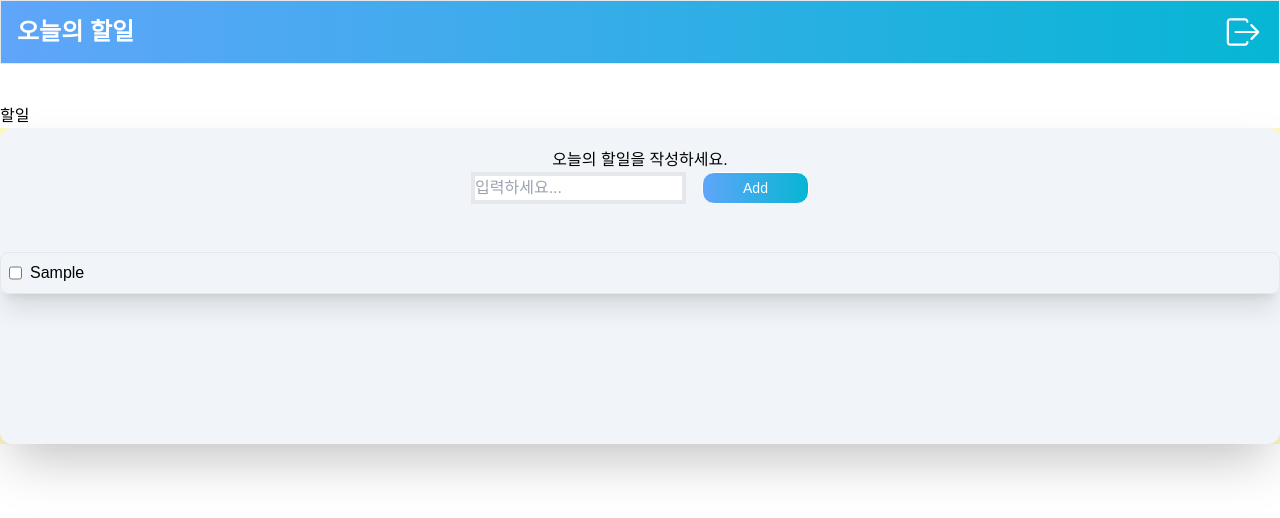
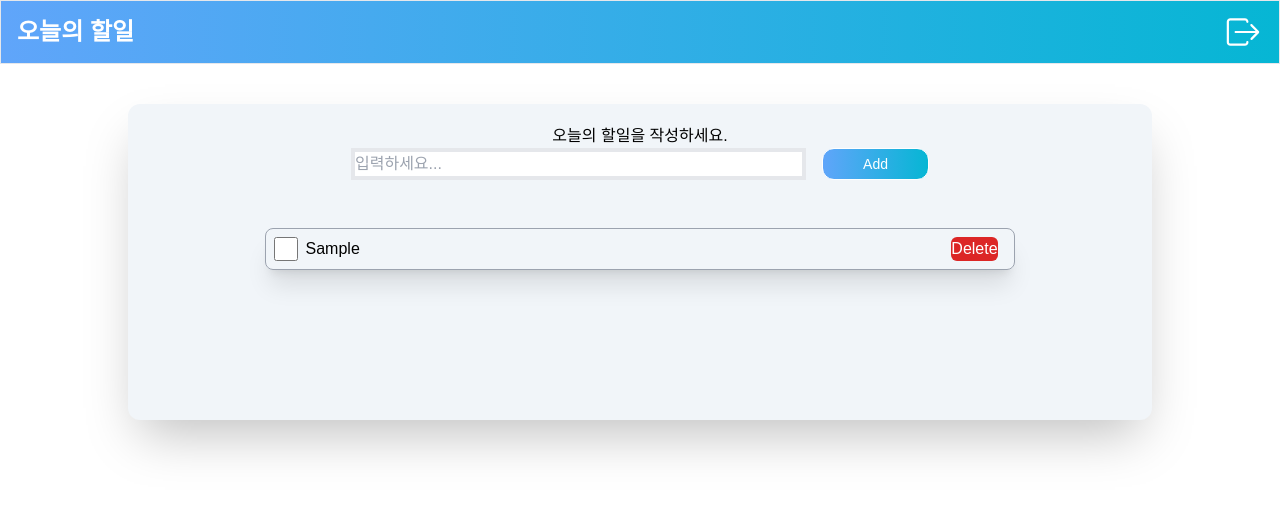
Before and after one commit to alexjungdev/Todays-To-Do-Public, a Next.js app: page / in a window 1280 px wide. Both pictures are taken after typing "Sample" into the empty fields and a click on the button "Add". Shown: the top 518 px of the page. Built offline with nearby package versions, Linux system fonts and the light colour scheme; a web font is replaced by a local one.

Commit message:
feat: to-do items 드래그& 삭제 버튼 추가

```diff
--- a/app/layout.tsx
+++ b/app/layout.tsx
@@ -1,6 +1,7 @@
 import type { Metadata } from "next";
-import { Poor_Story} from "next/font/google";
+import { Poor_Story } from "next/font/google";
 import Header from "../components/header";
+import { DragDropContext } from "react-beautiful-dnd";
 import "../globals.css";
 
 const inter = Poor_Story({
@@ -22,7 +23,7 @@ export default function RootLayout({
     <html lang="en">
       <body className={inter.className}>
         <Header />
-        {children}
+          {children}
       </body>
     </html>
   );
--- a/app/page.tsx
+++ b/app/page.tsx
@@ -1,7 +1,9 @@
 "use client"
 
 import Image from "next/image";
+import { list } from "postcss";
 import { useEffect, useState } from "react";
+import { DragDropContext, Draggable, DropResult, Droppable } from "react-beautiful-dnd";
 
 interface TodoList {
   date: string;
@@ -33,6 +35,15 @@ export default function Home() {
     }
   }
 
+  const DeleteTodo = (id: string) => {
+    //filter을 통해 returns a new array with only elements that pass a given condition 충족 가능
+    const newToDos = todos.filter((todo) => {
+      //선택된 id가 아닌 것들만 전부 return 시키자
+      return todo.id !== id;
+    })
+    setTodos(newToDos);
+  }
+
   const ToggleCheck = (id: string) => {
     const newTodos = todos.map((todo) => {
       if (todo.id === id) {
@@ -45,14 +56,33 @@ export default function Home() {
     setTodos(newTodos);
   }
 
+  const onDragEnd = (result:DropResult) =>
+  {
+    //console.log("res", result)
+
+    const sourceOrderNo = result.source.index;
+    const destinationOrderNo = result.destination?.index;
+
+    if (destinationOrderNo !== undefined) {
+      setTodos((prevTodos) => {
+        const updatedTodos = [...prevTodos];
+        const [draggedTodo] = updatedTodos.splice(sourceOrderNo, 1);
+        updatedTodos.splice(destinationOrderNo, 0, draggedTodo);
+        return updatedTodos;
+      });
+    }
+
+  };
+
+
   return (
+    <DragDropContext onDragEnd={onDragEnd}>
       <main className="w-screen">
-      <text className="text">할일</text>
-      <div className="flex flex-row justify-center bg-yellow-100">
+        <div className="flex flex-row justify-center">
           <div className="grid-container">
-          <div className="flex flex-col items-center justify-center mt-5">
+            <div className="flex flex-col items-center justify-center mt-5 w-2/3">
               <text className="text">오늘의 할일을 작성하세요.</text>
-            <div className="flex flex-row justify-center">
+              <div className="flex flex-row w-full justify-center">
                 <input
                   className="input"
                   placeholder="입력하세요..."
@@ -67,26 +97,53 @@ export default function Home() {
                 </button>
               </div>
             </div>
-          <div className="mt-8 flex flex-col justify-center min-w-24 min-h-52 flex-grow">
+            <div className="mt-8 flex flex-col justify-center items-center w-4/5 min-w-24 min-h-52 flex-grow">
               <div className="to-do">
-              {todos.map((todo) => (
-                <div key={todo.id} className="to-do-item">
+                <Droppable droppableId="droppable">
+                  {(provided) => (
+                    <div className="w-full" ref={provided.innerRef} {...provided.droppableProps}>
+                      {todos.map((todo, index) => (
+                        <Draggable key={todo.id} draggableId={todo.id} index={index}>
+                          {(provided) => (
+                            <div
+                              ref={provided.innerRef}
+                              {...provided.draggableProps}
+                              {...provided.dragHandleProps}
+                            >
+                              <div className="to-do-item">
+                                <div className="flex justify-center items-center mr-2">
                                   <input
                                     type="checkbox"
                                     checked={todo.completed}
-                    onClick={()=>ToggleCheck(todo.id)}
-                    className="mr-2"
+                                    onClick={() => ToggleCheck(todo.id)}
+                                    className="min-w-6 min-h-6"
                                   />
+                                </div>
                                 <text>
                                   {todo.text}
                                 </text>
+                                <div className="flex ml-auto min-w-16 justify-center items-center">
+                                  <button
+                                    className="btn-warning min-w-10 min-h-6"
+                                    onClick={() => DeleteTodo(todo.id)} // a function to delete the todo
+                                  >
+                                    Delete
+                                  </button>
                                 </div>
+                              </div>
+                            </div>
+                          )}
+                        </Draggable>
                       ))}
+                      {provided.placeholder}
+                    </div>
+                  )}
+                </Droppable>
               </div>
             </div>
           </div>
         </div>
-
       </main>
+    </DragDropContext>
   );
 }
--- a/globals.css
+++ b/globals.css
@@ -27,7 +27,7 @@
   }
 
   .grid-container {
-    @apply container flex flex-col justify-center rounded-xl shadow-2xl bg-slate-100;
+    @apply container flex flex-col w-4/5 justify-center items-center rounded-xl shadow-2xl bg-slate-100;
   }
 
   .btn {
@@ -39,15 +39,15 @@
   }
 
   .btn-warning {
-    @apply  text-white bg-red-600 border border-black;
+    @apply  text-white bg-red-600 rounded-md;
   }
 
   .to-do {
-    @apply flex flex-col min-w-16 min-h-52;
+    @apply flex flex-col justify-start items-center content-center w-11/12 min-h-52;
   }
 
   .to-do-item {
-    @apply flex border p-2 mt-4 rounded-lg shadow-xl;
+    @apply flex border w-full border-gray-400  p-2 mt-4 rounded-lg shadow-xl break-all;
   }
 
   .input {
```
Lines whose indentation alone changed are shown as unchanged.
